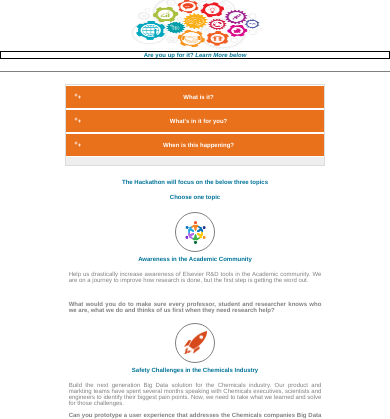
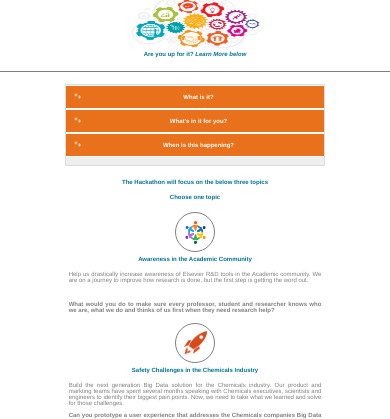
Before and after one commit to mishaetaya/rdsolutionshack, a PHP site: page / in a window 390 px wide. Shown: the part 85-504 px from the top of the page. Run offline with PHP 8.4, Linux system fonts and the light colour scheme; some libraries are stand-ins or nearby versions.

Commit message:
mobile 2nd version

```diff
--- a/Hackathon/responsive_style.css
+++ b/Hackathon/responsive_style.css
@@ -1,4 +1,4 @@
-@media (max-width: 480px) {
+@media (max-width: 450px) {
 
 
 #topNav{
@@ -29,8 +29,6 @@ header h2{
 	position:relative;
 	top:70px;
 	font-size:0.2em;
-
-	border:1px solid black;
 }
 
 .description .container{
```
